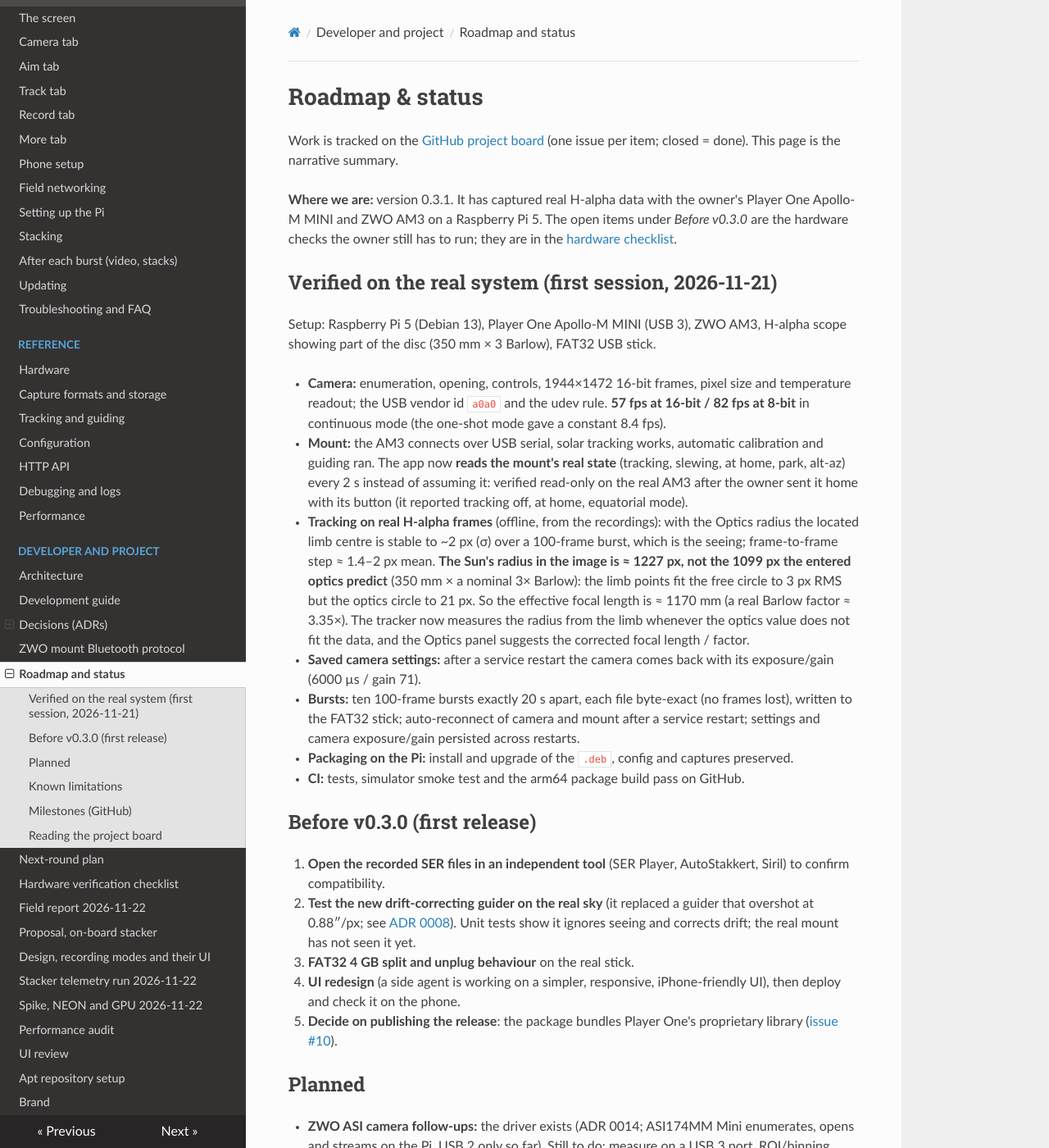
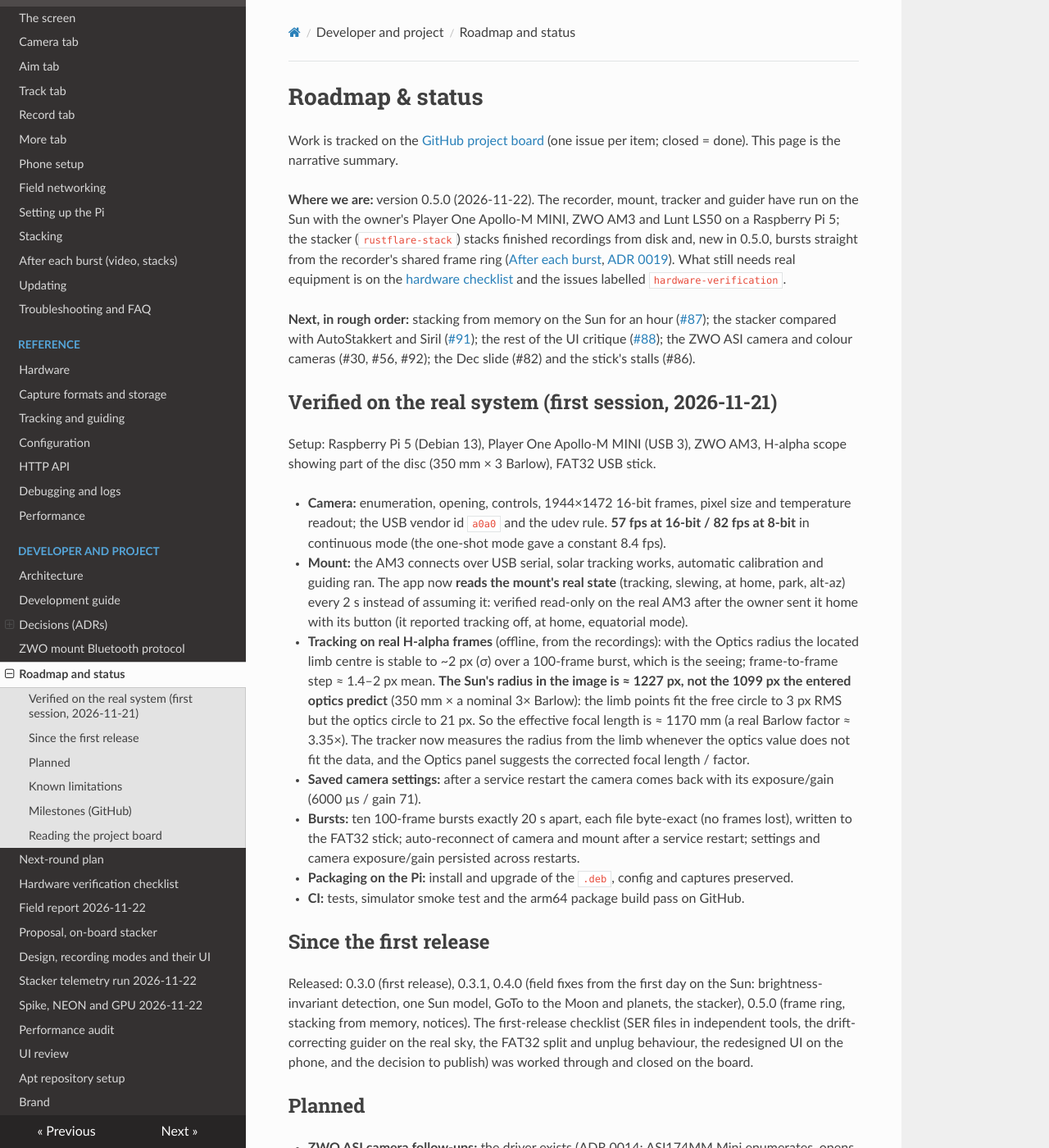
Before and after one commit to ddompe/rustflare, an MkDocs documentation site: the page built from docs/project/roadmap.md, in a window 1280 px wide and 1400 px high. Shown: the whole window at 82% size. Built offline with MkDocs 1.6.1, drawn with Linux system fonts in a browser that asks for light colours; nearby versions of some CDN libraries; some of the changed text lies outside the part shown.

Commit message:
Docs: roadmap brought up to date (0.5.0, what is next), next-round marked historical
Co-Authored-By: Claude Sonnet 5.5 <noreply@anthropic.com>
Claude-Session: https://claude.ai/code/session_017ywF8xXeeShnnXZu6HPae3

```diff
--- a/docs/project/roadmap.md
+++ b/docs/project/roadmap.md
@@ -2,7 +2,9 @@
 
 Work is tracked on the [GitHub project board](https://github.com/users/ddompe/projects/1) (one issue per item; closed = done). This page is the narrative summary.
 
-**Where we are:** version 0.3.1. It has captured real H-alpha data with the owner's Player One Apollo-M MINI and ZWO AM3 on a Raspberry Pi 5. The open items under *Before v0.3.0* are the hardware checks the owner still has to run; they are in the [hardware checklist](hardware-checklist.md).
+**Where we are:** version 0.5.0 (2026-11-22). The recorder, mount, tracker and guider have run on the Sun with the owner's Player One Apollo-M MINI, ZWO AM3 and Lunt LS50 on a Raspberry Pi 5; the stacker (`rustflare-stack`) stacks finished recordings from disk and, new in 0.5.0, bursts straight from the recorder's shared frame ring ([After each burst](../guide/recording-modes.md), [ADR 0019](../adr/0019-shared-frame-ring.md)). What still needs real equipment is on the [hardware checklist](hardware-checklist.md) and the issues labelled `hardware-verification`.
+
+**Next, in rough order:** stacking from memory on the Sun for an hour ([#87](https://github.com/ddompe/rustflare/issues/87)); the stacker compared with AutoStakkert and Siril ([#91](https://github.com/ddompe/rustflare/issues/91)); the rest of the UI critique ([#88](https://github.com/ddompe/rustflare/issues/88)); the ZWO ASI camera and colour cameras (#30, #56, #92); the Dec slide (#82) and the stick's stalls (#86).
 
 ## Verified on the real system (first session, 2026-11-21)
 
@@ -16,13 +18,9 @@ Setup: Raspberry Pi 5 (Debian 13), Player One Apollo-M MINI (USB 3), ZWO AM3, H-
 - **Packaging on the Pi:** install and upgrade of the `.deb`, config and captures preserved.
 - **CI:** tests, simulator smoke test and the arm64 package build pass on GitHub.
 
-## Before v0.3.0 (first release)
+## Since the first release
 
-1. **Open the recorded SER files in an independent tool** (SER Player, AutoStakkert, Siril) to confirm compatibility.
-2. **Test the new drift-correcting guider on the real sky** (it replaced a guider that overshot at 0.88″/px; see [ADR 0008](../adr/0008-solar-tracking-and-guiding.md)). Unit tests show it ignores seeing and corrects drift; the real mount has not seen it yet.
-3. **FAT32 4 GB split and unplug behaviour** on the real stick.
-4. **UI redesign** (a side agent is working on a simpler, responsive, iPhone-friendly UI), then deploy and check it on the phone.
-5. **Decide on publishing the release**: the package bundles Player One's proprietary library ([issue #10](https://github.com/ddompe/rustflare/issues/10)).
+Released: 0.3.0 (first release), 0.3.1, 0.4.0 (field fixes from the first day on the Sun: brightness-invariant detection, one Sun model, GoTo to the Moon and planets, the stacker), 0.5.0 (frame ring, stacking from memory, notices). The first-release checklist (SER files in independent tools, the drift-correcting guider on the real sky, the FAT32 split and unplug behaviour, the redesigned UI on the phone, and the decision to publish) was worked through and closed on the board.
 
 ## Planned
 
@@ -31,7 +29,7 @@ Setup: Raspberry Pi 5 (Debian 13), Player One Apollo-M MINI (USB 3), ZWO AM3, H-
 - **EAF support and seeing-robust autofocus**: drive a ZWO EAF; compute a focus metric on an *average of several frames* (aligned on the limb) so turbulence does not corrupt the metric.
 - **Colour (OSC) cameras**: Bayer frame formats, debayering for preview and stills, raw Bayer SER recording, tracking on a luminance/green image, colour UI (white balance, per-channel histogram).
 - **Device datasheets and inventory**: images and spec sheets (including the HCG point) for ZWO and Player One planetary/solar cameras and the AM3, shown in the Camera and Mount panels.
-- **Software coronagraph for prominences**: a second, longer exposure recorded after the regular one (disc saturated on purpose), with disc masks from the fitted limb, stacked separately and blended in post-processing; plus a live coronagraph preview (disc blacked out, rest stretched).
+- **Software coronagraph for prominences** (built in 0.4.0, see the prominence lanes): a second, longer exposure recorded after the regular one (disc saturated on purpose), with disc masks from the fitted limb, stacked separately and blended in post-processing; plus a live coronagraph preview (disc blacked out, rest stretched).
 - **Send-home button** (`POST /api/mount/home`, implemented; to be verified on the mount) and a UI for the mount's real state. Connecting no longer switches tracking off; to be verified with the mount actually tracking.
 - **iPhone web app**: responsive layout, Home Screen app (part of the UI redesign); HTTPS later enables a service worker and wake lock.
 - **Field networking**: Pi hotspot / access-point mode for use away from Wi-Fi.
```
Also changed, not shown: docs/project/next-round.md (+3 -0 lines).
